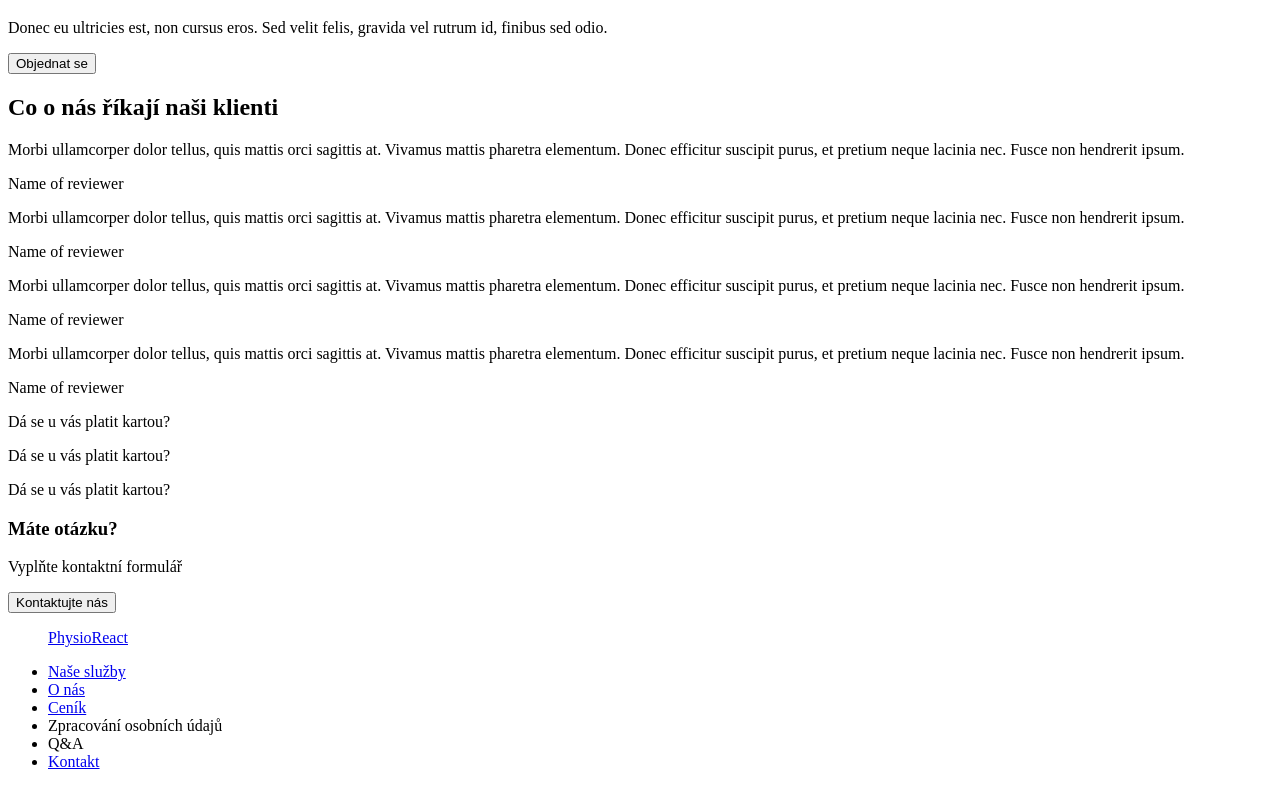
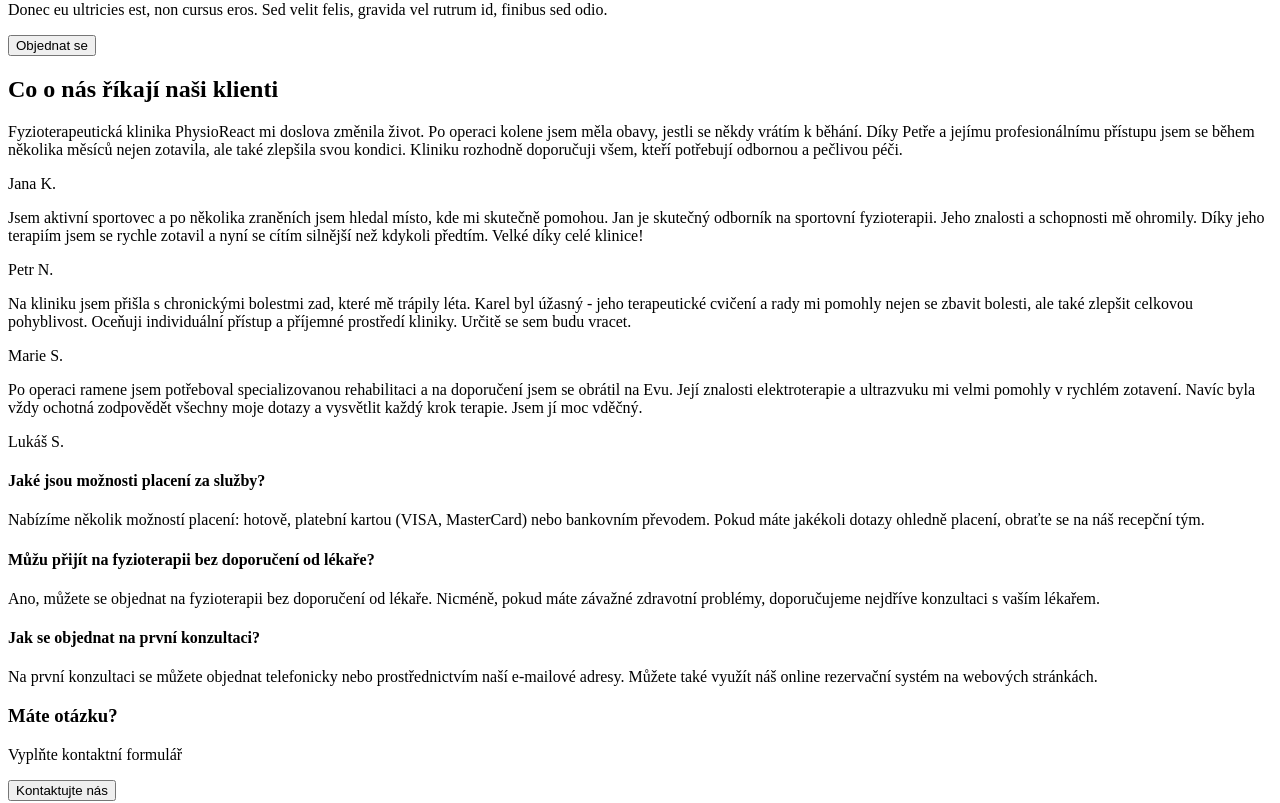
Before and after one commit to iStwer/team-project-and-BE, a React (Create React App) app: page / in a window 1280 px wide. Shown: the part 680-1483 px from the top of the page. Built offline with nearby package versions, Linux system fonts and the light colour scheme.

Commit message:
LandingPage alterations, links, text, imports

```diff
--- /dev/null
+++ b/src/pages/landing-page/FaqCard.tsx
@@ -0,0 +1,14 @@
+interface Faq {
+  id: number;
+  question: string;
+  answer: string;
+}
+
+export const FaqCard = ({ faq }: { faq: Faq }) => {
+  return (
+    <div>
+      <h4>{faq.question}</h4>
+      <p>{faq.answer}</p>
+    </div>
+  );
+};
--- a/src/pages/landing-page/LandingPage.tsx
+++ b/src/pages/landing-page/LandingPage.tsx
@@ -1,3 +1,9 @@
+import { Link } from 'react-router-dom';
+import { ReviewCard } from './ReviewCard';
+import { FaqCard } from './FaqCard';
+import reviews from './reviews.json';
+import faqs from './faqs.json';
+
 export const LandingPage = () => {
   return (
     <div className='Main'>
@@ -5,20 +11,27 @@
         <h1>PhysioReact</h1>
         <p>když už tělo nemůže, PhysioReact pomůže</p>
         <div className='section1-buttons'>
+          <Link to='/bookingform'>
             <button>Objednat termín</button>
+          </Link>
+          <Link to='/aboutus'>
             <button>Zjistit víc</button>
+          </Link>
         </div>
       </section>
       <section>
         <h2>Prevence je půl zdraví</h2>
         <article>
-          Lorem ipsum dolor sit amet, consectetur adipiscing elit. Praesent
-          tempor, metus id tristique interdum, lectus sem tristique enim, non
-          ornare urna dui eu risus. Donec ut porta purus, eget lobortis nibh.
+          Vaše cesta k pohybové svobodě a zdraví začíná tady. Jsme tady pro vás,
+          abychom vám pomohli dosáhnout optimálního zdraví a pohybové kondice.
         </article>
         <div className='section2-buttons'>
+          <Link to='/services'>
             <button>Naše služby</button>
+          </Link>
+          <Link to='/aboutus'>
             <button>O nás</button>
+          </Link>
         </div>
       </section>
       <section>
@@ -46,59 +59,28 @@
             </p>
           </div>
         </div>
+        <Link to='/bookingform'>
           <button>Objednat se</button>
+        </Link>
       </section>
       <section>
         <h2>Co o nás říkají naši klienti</h2>
-        <div className='Review'>
-          <p>
-            Morbi ullamcorper dolor tellus, quis mattis orci sagittis at.
-            Vivamus mattis pharetra elementum. Donec efficitur suscipit purus,
-            et pretium neque lacinia nec. Fusce non hendrerit ipsum.
-          </p>
-          <p>Name of reviewer</p>
-        </div>
-        <div className='Review'>
-          <p>
-            Morbi ullamcorper dolor tellus, quis mattis orci sagittis at.
-            Vivamus mattis pharetra elementum. Donec efficitur suscipit purus,
-            et pretium neque lacinia nec. Fusce non hendrerit ipsum.
-          </p>
-          <p>Name of reviewer</p>
-        </div>
-        <div className='Review'>
-          <p>
-            Morbi ullamcorper dolor tellus, quis mattis orci sagittis at.
-            Vivamus mattis pharetra elementum. Donec efficitur suscipit purus,
-            et pretium neque lacinia nec. Fusce non hendrerit ipsum.
-          </p>
-          <p>Name of reviewer</p>
-        </div>
-        <div className='Review'>
-          <p>
-            Morbi ullamcorper dolor tellus, quis mattis orci sagittis at.
-            Vivamus mattis pharetra elementum. Donec efficitur suscipit purus,
-            et pretium neque lacinia nec. Fusce non hendrerit ipsum.
-          </p>
-          <p>Name of reviewer</p>
-        </div>
+        {reviews.map((review) => (
+          <ReviewCard key={review.id} review={review} />
+        ))}
       </section>
       <section>
-        <div className='FAQ'>
-          <div className='question'>
-            <p>Dá se u vás platit kartou?</p>
-          </div>
-          <div className='question'>
-            <p>Dá se u vás platit kartou?</p>
-          </div>
-          <div className='question'>
-            <p>Dá se u vás platit kartou?</p>
-          </div>
+        <div id='FAQ'>
+          {faqs.map((faq) => (
+            <FaqCard key={faq.id} faq={faq} />
+          ))}
         </div>
         <div className='Form-link'>
           <h3>Máte otázku?</h3>
           <p>Vyplňte kontaktní formulář</p>
+          <Link to='/contact'>
             <button>Kontaktujte nás</button>
+          </Link>
         </div>
       </section>
     </div>
--- /dev/null
+++ b/src/pages/landing-page/ReviewCard.tsx
@@ -0,0 +1,16 @@
+import { FC } from 'react';
+
+interface Review {
+  id: number;
+  text: string;
+  name: string;
+}
+
+export const ReviewCard = ({ review }: { review: Review }) => {
+  return (
+    <div>
+      <p>{review.text}</p>
+      <p>{review.name}</p>
+    </div>
+  );
+};
--- /dev/null
+++ b/src/pages/landing-page/faqs.json
@@ -0,0 +1,17 @@
+[
+  {
+    "id": 1,
+    "question": "Jaké jsou možnosti placení za služby?",
+    "answer": "Nabízíme několik možností placení: hotově, platební kartou (VISA, MasterCard) nebo bankovním převodem. Pokud máte jakékoli dotazy ohledně placení, obraťte se na náš recepční tým."
+  },
+  {
+    "id": 2,
+    "question": "Můžu přijít na fyzioterapii bez doporučení od lékaře?",
+    "answer": "Ano, můžete se objednat na fyzioterapii bez doporučení od lékaře. Nicméně, pokud máte závažné zdravotní problémy, doporučujeme nejdříve konzultaci s vaším lékařem."
+  },
+  {
+    "id": 3,
+    "question": "Jak se objednat na první konzultaci?",
+    "answer": "Na první konzultaci se můžete objednat telefonicky nebo prostřednictvím naší e-mailové adresy. Můžete také využít náš online rezervační systém na webových stránkách."
+  }
+]
--- /dev/null
+++ b/src/pages/landing-page/reviews.json
@@ -0,0 +1,22 @@
+[
+  {
+    "id": 1,
+    "text": "Fyzioterapeutická klinika PhysioReact mi doslova změnila život. Po operaci kolene jsem měla obavy, jestli se někdy vrátím k běhání. Díky Petře a jejímu profesionálnímu přístupu jsem se během několika měsíců nejen zotavila, ale také zlepšila svou kondici. Kliniku rozhodně doporučuji všem, kteří potřebují odbornou a pečlivou péči.",
+    "name": "Jana K."
+  },
+  {
+    "id": 2,
+    "text": "Jsem aktivní sportovec a po několika zraněních jsem hledal místo, kde mi skutečně pomohou. Jan je skutečný odborník na sportovní fyzioterapii. Jeho znalosti a schopnosti mě ohromily. Díky jeho terapiím jsem se rychle zotavil a nyní se cítím silnější než kdykoli předtím. Velké díky celé klinice!",
+    "name": "Petr N."
+  },
+  {
+    "id": 3,
+    "text": "Na kliniku jsem přišla s chronickými bolestmi zad, které mě trápily léta. Karel byl úžasný - jeho terapeutické cvičení a rady mi pomohly nejen se zbavit bolesti, ale také zlepšit celkovou pohyblivost. Oceňuji individuální přístup a příjemné prostředí kliniky. Určitě se sem budu vracet.",
+    "name": "Marie S."
+  },
+  {
+    "id": 4,
+    "text": "Po operaci ramene jsem potřeboval specializovanou rehabilitaci a na doporučení jsem se obrátil na Evu. Její znalosti elektroterapie a ultrazvuku mi velmi pomohly v rychlém zotavení. Navíc byla vždy ochotná zodpovědět všechny moje dotazy a vysvětlit každý krok terapie. Jsem jí moc vděčný.",
+    "name": "Lukáš S."
+  }
+]
```
Lines whose indentation alone changed are shown as unchanged.
